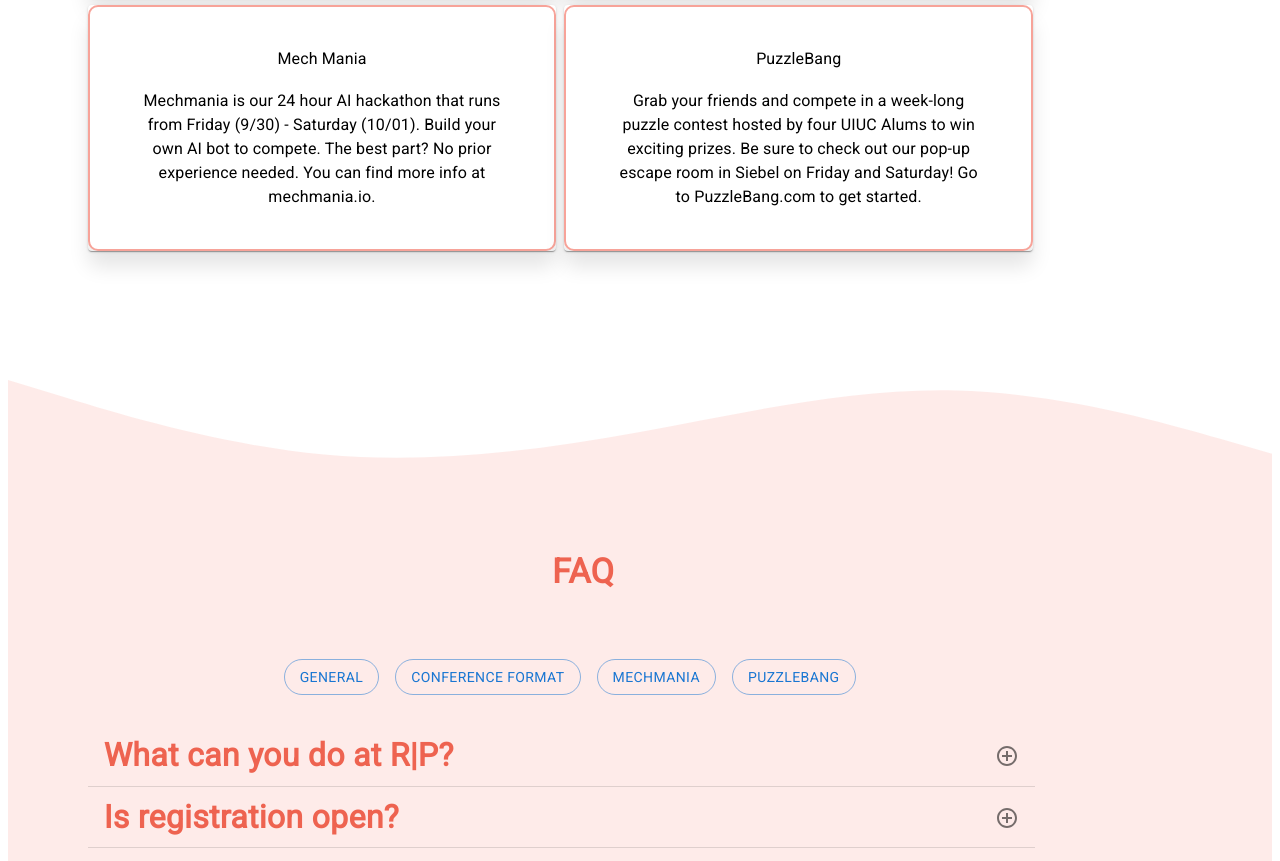
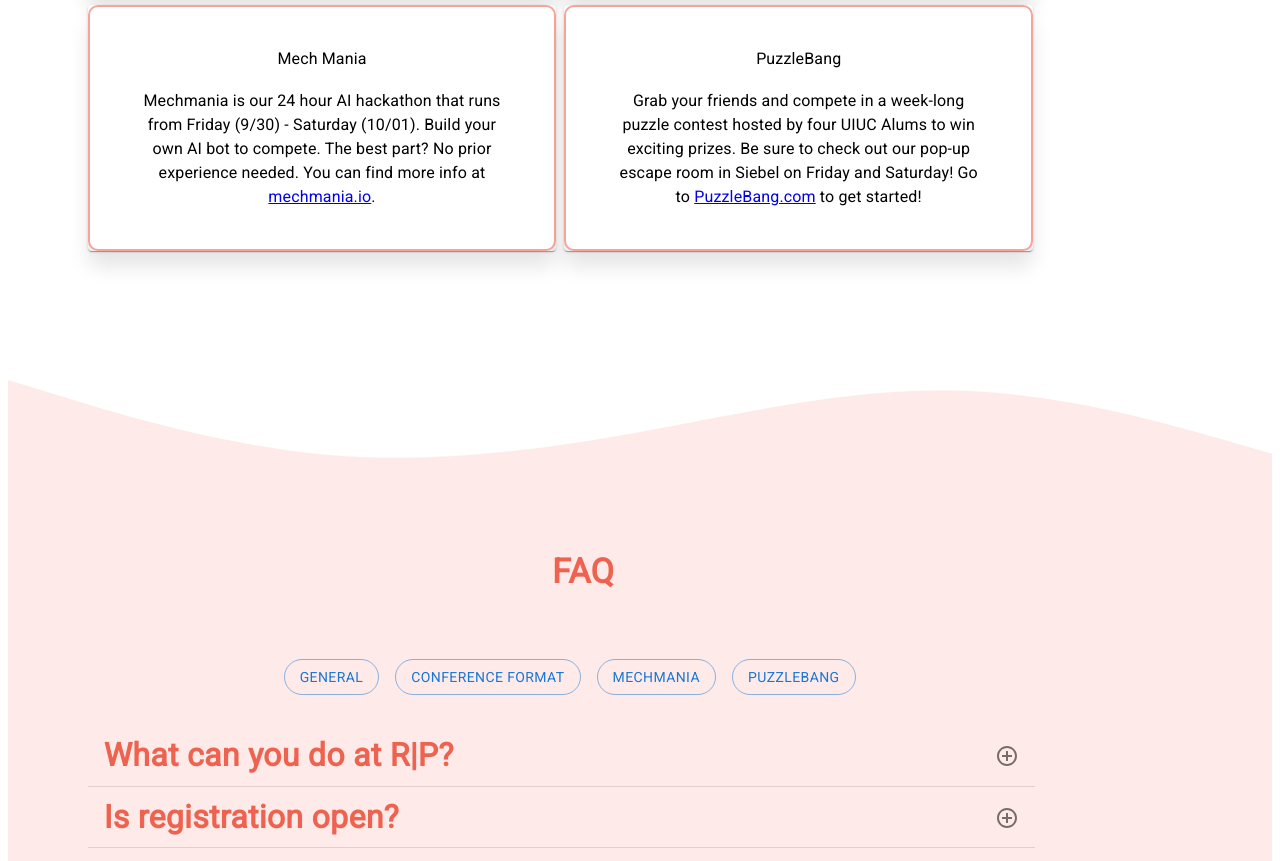
Before and after one commit to ReflectionsProjections/rp2022, a Next.js app: page /about in a window 1280 px wide. Shown: the part 1059-1920 px from the top of the page. Built offline with nearby package versions, Linux system fonts and the light colour scheme.

Commit message:
PuzzleBang FAQ updates.  Also changing things from strings to JSX so we can have hyperlinks.

```diff
--- a/components/About/index.js
+++ b/components/About/index.js
@@ -71,11 +71,13 @@
     ];
 
     const FAQdataPuzzleBang = [
-      {question:'What is Puzzlebang?',answer:'PuzzleBang is a puzzle hunt that takes place over the course of the Reflections|Projections week. Puzzles are released online at puzzlebang.com with the first puzzle coming out on Monday, September 26. Expect one or two puzzles per day until Saturday when we release the final set of puzzles along with a metapuzzle.'},
-      {question:'Who’s eligible?',answer:"Anyone can play! We strongly recommend playing with friends, because the more the merrier. If you haven't met any friends who are interested in playing, sign up anyway! We'll have a discord server up this year and a #looking-for-group channel."},
-      {question:'What will you need to have?',answer:"Access to a functional human brain, an internet connection, a computer with a current web browser, and an open mind. We're also adding discord support this year, so a microphone + speakers will enhance the experience."},
-      {question:'What do you need to know?',answer:"Everything! No, just kidding. Wikipedia's classical cipher's page might be useful. A number of letters in the alphabet, number of cards in a deck, all the US state abbreviations, and silly other things that you've probably run across in your daily life. Some awareness of the recent memes and popular culture will probably be helpful. Knowledge of UIUC's campus layout will be really helpful."},
+      {question:'What is Puzzlebang?',answer:<>PuzzleBang is a puzzle hunt during Reflections|Projections week. Puzzles are released online at <a href='https://puzzlebang.com' target='_new'>PuzzleBang.com</a> with the first set of puzzle coming out on Monday, September 26.  Expect three puzzles Monday, Wednesday, and Friday and a final set of puzzles and a metapuzzle on Saturday There’s also an escape room this year on Friday and Saturday!</>},
+      {question:'Who’s eligible?',answer:<>Anyone can play!  While you can play solo, we strongly recommend finding friends (or strangers!) for PuzzleBang. We have a <a href="https://puzzlebang.com/discord" target='_new'>Discord server</a> this year and a #looking-for-teammate channel.</>},
+      {question:'What are the prizes?',answer:"That's a secret."},
+      {question:'What will I need to play PuzzleBang?',answer:"Access to a (functional) human brain (ideally yours), an internet connection, a computer with a current web browser, an open mind, and a Discord account. And friends to bounce ideas off of when you get stuck."},
+      {question:'What do you need to know?',answer:"Everything! No, just kidding. Wikipedia's classical cipher's page might be useful. A number of letters in the alphabet, number of cards in a deck, all the US state abbreviations, and silly other things that you've probably run across in your daily life. Some awareness of the recent memes and popular culture will probably be helpful. Knowledge of UIUC's campus layout has often been helpful. Puzzlebang.com has a tools page that includes more resources."},
       {question:'What do you not need to know?',answer:'How to write code. It might be useful to be able to write a script to print out all the ways you can rearrange a set of letters, or apply different ciphers to them, but in general, you should be able to do everything by hand or ask Google and find a tool online to do it for you.'},
+      {question:'I’m stuck on a puzzle How do I get help?',answer:<>Find a friend and show them the puzzle! Everyone looks at everything a little differently, so another way of viewing things will often help. If you’re still stuck, chat us up in the PuzzleBang Discord or send <a href="mailto:gamecontrol@puzzlebang.com">GameControl@Puzzlebang.com</a> an email and we’ll give you hints.</>},
     ];
 
   return (
@@ -150,7 +152,7 @@
                   <AboutCard
                     img={""}
                     title={"Mech Mania"}
-                    description={"Mechmania is our 24 hour AI hackathon that runs from Friday (9/30) - Saturday (10/01). Build your own AI bot to compete. The best part? No prior experience needed. You can find more info at mechmania.io."}
+                    description={<>Mechmania is our 24 hour AI hackathon that runs from Friday (9/30) - Saturday (10/01). Build your own AI bot to compete. The best part? No prior experience needed. You can find more info at <a href='https://mechmania.io' target='_new'>mechmania.io</a>.</>}
                   />
                 </Paper>
               </Grid>
@@ -159,7 +161,7 @@
                   <AboutCard
                     img={""}
                     title={"PuzzleBang"}
-                    description={"Grab your friends and compete in a week-long puzzle contest hosted by four UIUC Alums to win exciting prizes. Be sure to check out our pop-up escape room in Siebel on Friday and Saturday!  Go to PuzzleBang.com to get started."}
+                    description={<>Grab your friends and compete in a week-long puzzle contest hosted by four UIUC Alums to win exciting prizes. Be sure to check out our pop-up escape room in Siebel on Friday and Saturday!  Go to <a href='https://puzzlebang.com' target='_new'>PuzzleBang.com</a> to get started!</>}
                   />
                 </Paper>
               </Grid>
```
Also changed, not shown: public/data/rp2022.json (+14 -6 lines).
